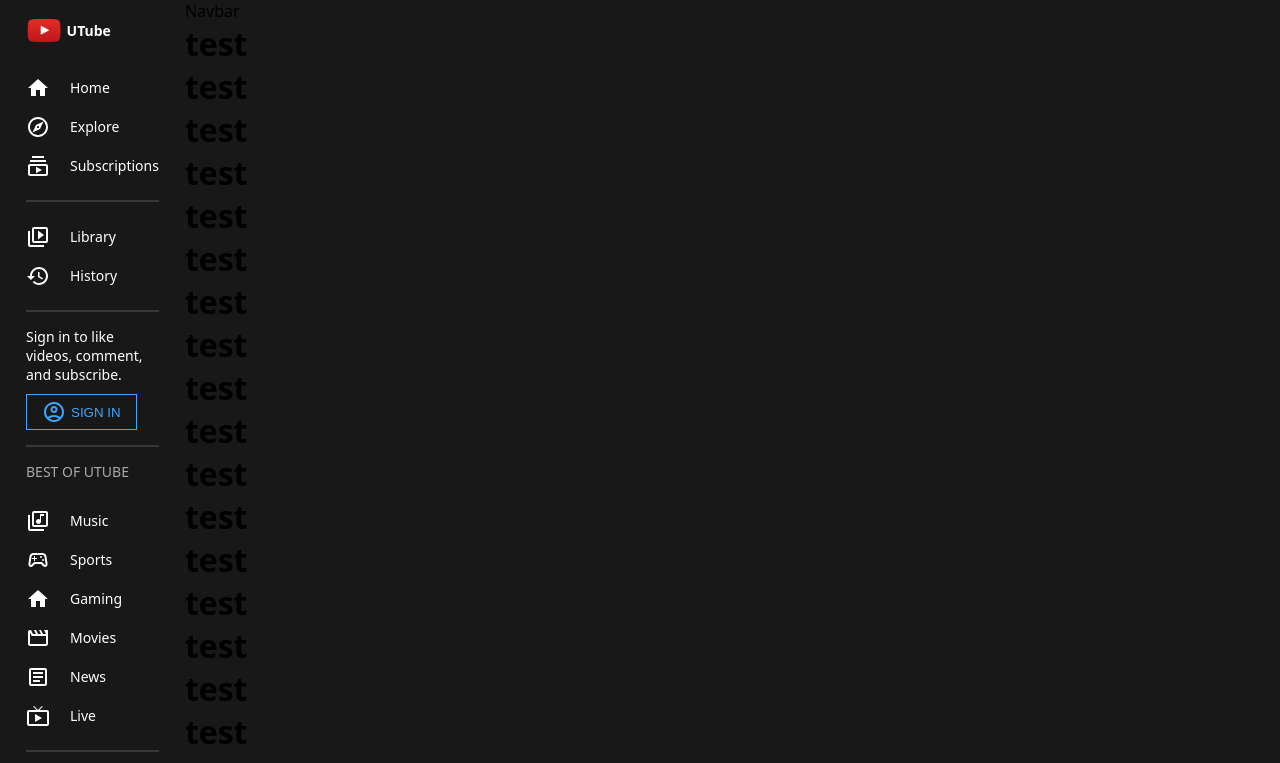
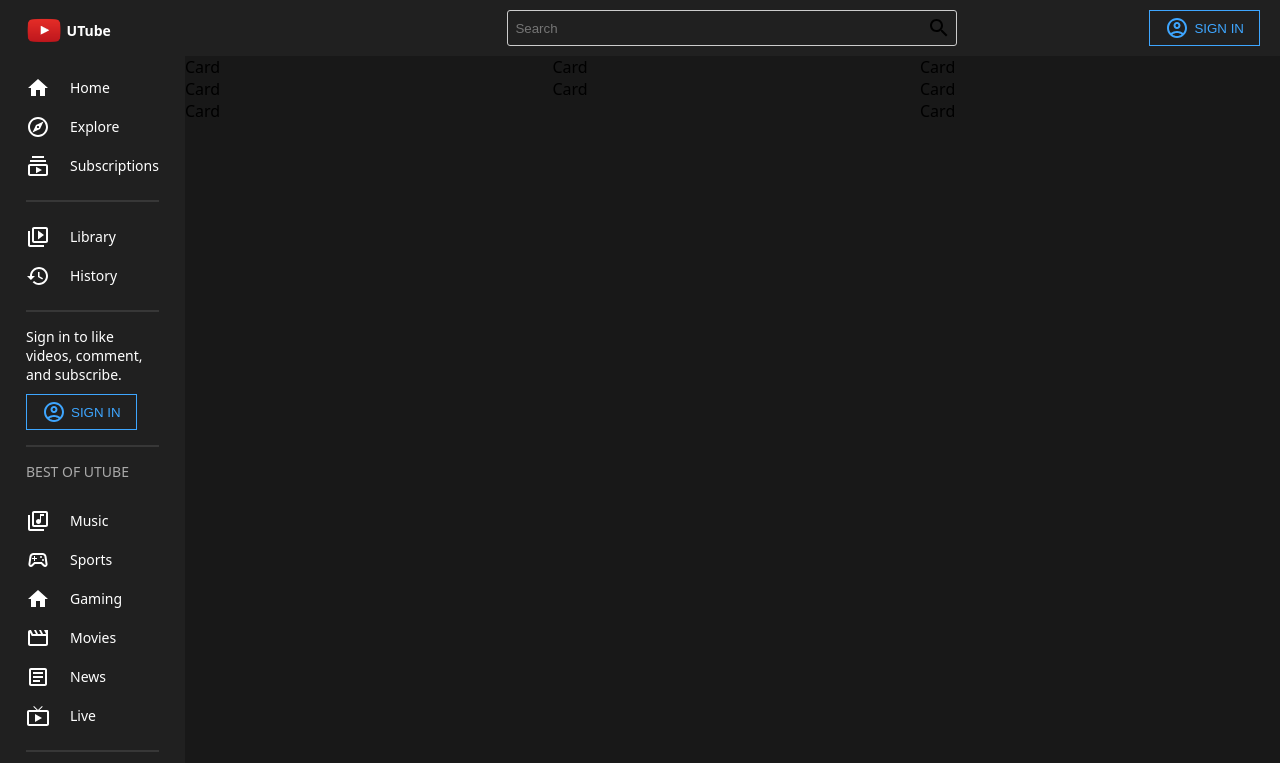
Before and after one commit to JS-Jamie/youtube-clone, a React (Create React App) app: page / in a window 1280 px wide. Shown: the top 763 px of the page. Built offline with nearby package versions, Linux system fonts and the light colour scheme.

Commit message:
Create Navbar related components

```diff
--- a/src/App.js
+++ b/src/App.js
@@ -3,6 +3,9 @@ import styled, { ThemeProvider } from 'styled-components';
 import Menu from './components/Menu';
 import Navbar from './components/Navbar';
 import { darkTheme, lightTheme } from './utils/Theme';
+import { BrowserRouter, Routes, Route } from 'react-router-dom';
+import Home from './pages/Home';
+import Video from './pages/Video';
 
 const Container = styled.div`
   display: flex;
@@ -20,43 +23,22 @@ function App() {
   return (
     <ThemeProvider theme={darkMode ? darkTheme : lightTheme}>
       <Container>
+        <BrowserRouter>
           <Menu darkMode={darkMode} setDarkMode={setDarkMode} />
           <Main>
             <Navbar />
             <Wrapper>
-            <h1>test</h1>
-            <h1>test</h1>
-            <h1>test</h1>
-            <h1>test</h1>
-            <h1>test</h1>
-            <h1>test</h1>
-            <h1>test</h1>
-            <h1>test</h1>
-            <h1>test</h1>
-            <h1>test</h1>
-            <h1>test</h1>
-            <h1>test</h1>
-            <h1>test</h1>
-            <h1>test</h1>
-            <h1>test</h1>
-            <h1>test</h1>
-            <h1>test</h1>
-            <h1>test</h1>
-            <h1>test</h1>
-            <h1>test</h1>
-            <h1>test</h1>
-            <h1>test</h1>
-            <h1>test</h1>
-            <h1>test</h1>
-            <h1>test</h1>
-            <h1>test</h1>
-            <h1>test</h1>
-            <h1>test</h1>
-            <h1>test</h1>
-            <h1>test</h1>
-            <h1>test</h1>
+              <Routes>
+                <Route path='/'>
+                  <Route index element={<Home />} />
+                  <Route path='video'>
+                    <Route path=':id' element={<Video />} />
+                  </Route>
+                </Route>
+              </Routes>
             </Wrapper>
           </Main>
+        </BrowserRouter>
       </Container>
     </ThemeProvider>
   );
--- /dev/null
+++ b/src/components/Card.jsx
@@ -0,0 +1,12 @@
+import React from 'react';
+import styled from 'styled-components';
+
+const Container = styled.div`
+  width: 360px;
+`;
+
+const Card = () => {
+  return <Container>Card</Container>;
+};
+
+export default Card;
--- a/src/components/Menu.js
+++ b/src/components/Menu.jsx
@@ -19,7 +19,7 @@ import SettingsBrightnessOutlinedIcon from '@mui/icons-material/SettingsBrightne
 
 const Container = styled.div`
   flex: 1;
-  background-color: ${({ theme }) => theme.bg};
+  background-color: ${({ theme }) => theme.bgLighter};
   height: 100vh;
   color: ${({ theme }) => theme.text};
   font-size: 14px;
--- a/src/components/Navbar.js
+++ /dev/null
@@ -1,7 +0,0 @@
-import React from 'react';
-
-const Navbar = () => {
-  return <div>Navbar</div>;
-};
-
-export default Navbar;
--- /dev/null
+++ b/src/components/Navbar.jsx
@@ -0,0 +1,67 @@
+import React from 'react';
+import styled from 'styled-components';
+import AccountCircleOutlinedIcon from '@mui/icons-material/AccountCircleOutlined';
+import SearchOutlinedIcon from '@mui/icons-material/SearchOutlined';
+
+const Container = styled.div`
+  position: sticky;
+  top: 0;
+  background-color: ${({ theme }) => theme.bgLighter};
+  height: 56px;
+`;
+const Wrapper = styled.div`
+  display: flex;
+  align-items: center;
+  justify-content: flex-end;
+  height: 100%;
+  padding: 0px 20px;
+  position: relative;
+`;
+const Search = styled.div`
+  width: 40%;
+  position: absolute;
+  left: 0px;
+  right: 0px;
+  margin: auto;
+  display: flex;
+  align-items: center;
+  justify-content: space-between;
+  padding: 5px;
+  border: 1px solid #ccc;
+  border-radius: 3px;
+`;
+const Input = styled.input`
+  border: none;
+  background-color: transparent;
+`;
+const Button = styled.button`
+  padding: 5px 15px;
+  background-color: transparent;
+  border: 1px solid #3ea6ff;
+  color: #3ea6ff;
+  border-radious: 3px;
+  font-weight: 500;
+  cursor: pointer;
+  display: flex;
+  align-items: center;
+  gap: 5px;
+`;
+
+const Navbar = () => {
+  return (
+    <Container>
+      <Wrapper>
+        <Search>
+          <Input placeholder='Search' />
+          <SearchOutlinedIcon />
+        </Search>
+        <Button>
+          <AccountCircleOutlinedIcon />
+          SIGN IN
+        </Button>
+      </Wrapper>
+    </Container>
+  );
+};
+
+export default Navbar;
--- /dev/null
+++ b/src/pages/Home.jsx
@@ -0,0 +1,26 @@
+import React from 'react';
+import styled from 'styled-components';
+import Card from '../components/Card';
+
+const Container = styled.div`
+  display: flex;
+  justify-content: space-between;
+  flex-wrap: wrap;
+`;
+
+const Home = () => {
+  return (
+    <Container>
+      <Card />
+      <Card />
+      <Card />
+      <Card />
+      <Card />
+      <Card />
+      <Card />
+      <Card />
+    </Container>
+  );
+};
+
+export default Home;
--- /dev/null
+++ b/src/pages/Video.jsx
@@ -0,0 +1,7 @@
+import React from 'react';
+
+const Video = () => {
+  return <div>Video</div>;
+};
+
+export default Video;
```
Lines whose indentation alone changed are shown as unchanged.
